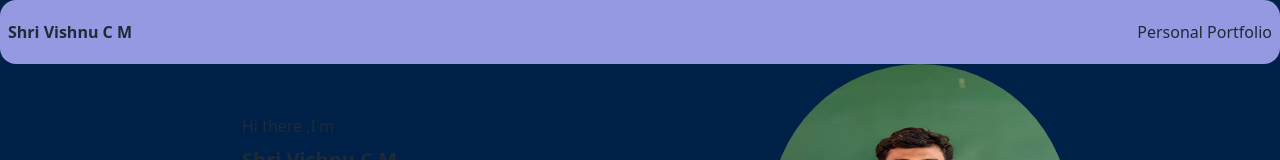
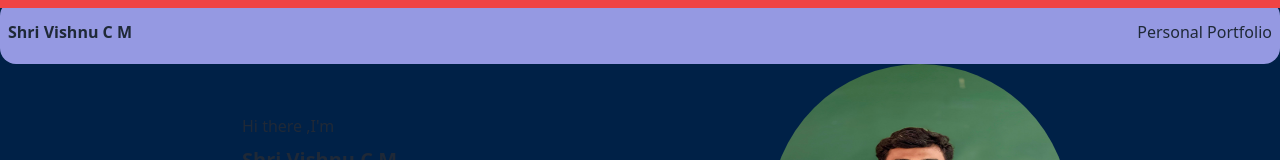
Before and after one commit to SHRIVISHNU-CM/Portfolio, a React (Vite) app: page / in a window 1280 px wide. Shown: the top 160 px of the page. Built offline with nearby package versions, Linux system fonts and the light colour scheme.

Commit message:
Framer motion useScroll

```diff
--- a/src/App.jsx
+++ b/src/App.jsx
@@ -5,23 +5,29 @@ import Head from "./Components/Head"
 import Navbar from "./Components/Navbar"
 import Projects from "./Components/Projects"
 import Skills from "./Components/Skills"
+import { motion, useScroll } from "framer-motion"
 
 function App() {
-
+  const { scrollYProgress } = useScroll();
   return (
     <>
-      <div className=" " style={{backgroundColor:"#002147"}}>
+        <div style={{ backgroundColor: "#002147" }}>
+        <motion.div className="fixed top-0 left-0 right-0 h-2  bg-red-500 origin-left" style={{scaleX:scrollYProgress}}/>
+
           <Navbar />
           <Head />
           <About />
           <Skills />
           <Projects />
-        <Education/>
-        <Footer/>
+          <Education />
+          <Footer />
 
         </div>
+
+
     </>
   )
 }
+import { FaRegMoneyBill1 } from "react-icons/fa6"
 
 export default App
```
Lines whose indentation alone changed are shown as unchanged.
